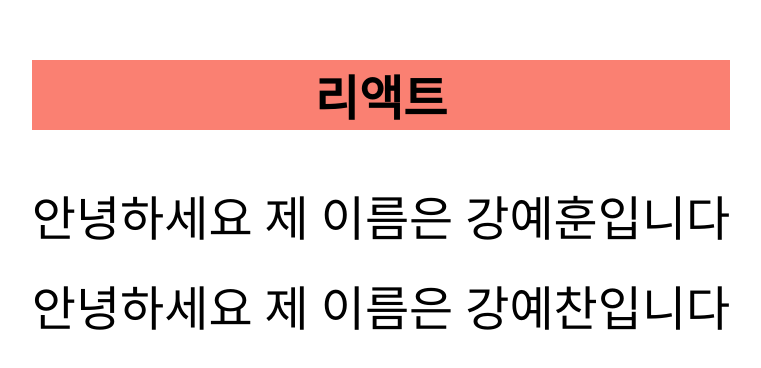
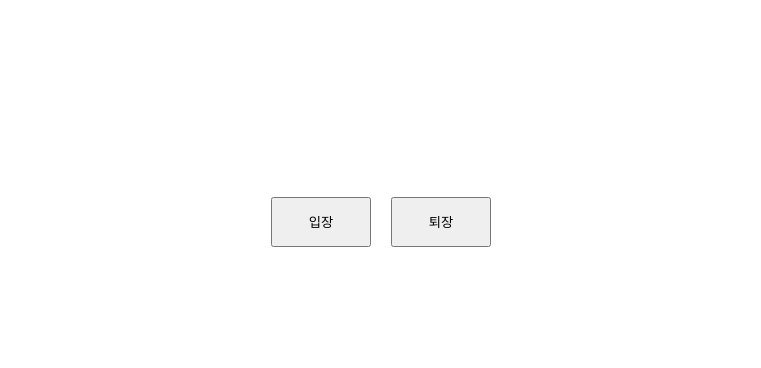
Before and after one commit to Yehoonn/Study, a React (Create React App) app in the folder first-app/: page / in a window 1280 px wide. Shown: the part 198-566 px from the top of the page, without its empty margins (267-1028 px from the left). Built offline with nearby package versions, Linux system fonts and the light colour scheme.

Commit message:
220907 스테이트 공부

```diff
--- a/first-app/package.json
+++ b/first-app/package.json
@@ -6,6 +6,7 @@
     "@testing-library/jest-dom": "^5.16.5",
     "@testing-library/react": "^13.4.0",
     "@testing-library/user-event": "^13.5.0",
+    "create-react-app": "^5.0.1",
     "react": "^18.2.0",
     "react-dom": "^18.2.0",
     "react-scripts": "5.0.1",
--- a/first-app/src/App.js
+++ /dev/null
@@ -1,15 +0,0 @@
-import "./App.css";
-import MyComponent from "./Component/MyComponent";
-
-function App() {
-  const text = "리액트";
-
-  return (
-    <>
-      <div className="div-text">{text}</div>
-      <MyComponent name="강예훈" name2="강예찬" />
-    </>
-  );
-}
-
-export default App;
--- /dev/null
+++ b/first-app/src/App/App.js
@@ -0,0 +1,21 @@
+import "./App.css";
+// import MyComponent from "../Component[default]/MyComponent.js";
+// import Counter from "../stateComponent[class]/Counter.js";
+import Say from "../stateComponent[function]/say.js";
+
+function App() {
+  // const text = "리액트";
+
+  return (
+    <>
+      {/* <div className="div-text">{text}</div>
+      <MyComponent name="강예훈" number={7}>
+        리액트
+      </MyComponent> */}
+      {/* <Counter text="바뀌지 않는 값" /> */}
+      <Say />
+    </>
+  );
+}
+
+export default App;
--- a/first-app/src/Component/MyComponent.js
+++ /dev/null
@@ -1,24 +0,0 @@
-// import { Component } from "react";
-import { Fragment } from "react";
-import "./MyComponent.css";
-
-const MyComponent = ({ name, name2 }) => {
-  return (
-    <>
-      <div className="component">안녕하세요 제 이름은 {name}입니다</div>
-      <div className="component">안녕하세요 제 이름은 {name2}입니다</div>
-    </>
-  );
-};
-
-MyComponent.defaultProps = {
-  name: "X",
-};
-
-export default MyComponent;
-
-// export default class MyComponent extends Component {
-//   render() {
-
-//   }
-// }
--- /dev/null
+++ b/first-app/src/Component[default]/MyComponent.js
@@ -0,0 +1,59 @@
+import { Component, Fragment } from "react";
+import { PropTypes } from "prop-types";
+import "./MyComponent.css";
+
+// 함수형 컴포넌트
+// 함수형 컴포넌트에서 props를 정의하는 형식
+// const MyComponent = ({ name, number, children }) => {
+//   return (
+//     <>
+//       <div className="component">
+//         안녕하세요 제 이름은 {name}입니다
+//         <br />
+//         children 값은 {children}입니다
+//       </div>
+
+//       <div className="component">좋아하는 숫자는 {number}입니다</div>
+//     </>
+//   );
+// };
+
+// MyComponent.defaultProps = {
+//   name: "X",
+// };
+
+// MyComponent.propTypes = {
+//   name: PropTypes.string,
+//   number: PropTypes.number.isRequired,
+// };
+
+// 클래스형 컴포넌트
+
+export default class MyComponent extends Component {
+  render() {
+    // 클래스형 컴포넌트에서 props를 정의하는 방식
+    const { name, number, children } = this.props;
+    return (
+      <>
+        <div className="component">
+          안녕하세요 제이름은 {name}입니다 <br />
+          children 값은 {children}입니다
+        </div>
+        <div className="component">좋아하는 숫자는 {number}입니다</div>
+      </>
+    );
+  }
+}
+
+// Props의 기본 값을 설정하는 메서드
+
+MyComponent.defaultProps = {
+  name: "기본",
+};
+
+// Props의 기본 타입을 설정하는 메서드
+
+MyComponent.propTypes = {
+  name: PropTypes.string,
+  number: PropTypes.number.isRequired,
+};
--- a/first-app/src/index.js
+++ b/first-app/src/index.js
@@ -1,6 +1,6 @@
 import React from "react";
 import ReactDOM from "react-dom/client";
-import App from "./App";
+import App from "./App/App.js";
 import "./index.css";
 
 const root = ReactDOM.createRoot(document.getElementById("root"));
--- /dev/null
+++ b/first-app/src/stateComponent[class]/Counter.css
@@ -0,0 +1,7 @@
+.number {
+  font-size: 5rem;
+}
+
+.button {
+  width: 50px;
+}
--- /dev/null
+++ b/first-app/src/stateComponent[class]/Counter.js
@@ -0,0 +1,61 @@
+import { Component } from "react";
+import "./Counter.css";
+
+// 클래스형 컴포넌트 생성
+class Counter extends Component {
+  // 클래스형 컴포넌트에서 state를 설정하는 방식
+  // 생성자 함수 방식 -> constructor 사용 -> super가 꼭 들어가야 한다
+  // constructor(props) {
+  //   super(props);
+  //   this.state = {
+  //     number: 0,
+  //     fixedNumber: 0,
+  //   };
+  // }
+
+  // 클래스형 컴포넌트에서 state를 설정하는 방식 2
+
+  state = {
+    number: 0,
+    fixedNumber: 0,
+  };
+
+  render() {
+    // 요소로 사용할 수 있게 state의 값을 가져옴 [구조분해 할당];
+    // 기본식은 const number = this.state.number;
+    const { number, fixedNumber } = this.state;
+    const { text } = this.props;
+    return (
+      <>
+        <div>
+          <h1 className="number">{number}</h1>
+          <h2 className="fixed">
+            {text} : {fixedNumber}
+          </h2>
+          <button
+            className="button"
+            onClick={() => {
+              this.setState(
+                (prevState) => {
+                  return {
+                    number: prevState.number + 1,
+                  };
+                },
+                () => {
+                  console.log(this.state);
+                }
+              );
+              this.setState((prevState) => ({
+                number: prevState.number + 1,
+              }));
+            }}
+          >
+            +1
+          </button>
+        </div>
+      </>
+    );
+  }
+}
+
+export default Counter;
--- /dev/null
+++ b/first-app/src/stateComponent[function]/say.css
@@ -0,0 +1,12 @@
+button {
+  width: 100px;
+  height: 50px;
+  margin: 10px 10px 10px 10px;
+}
+
+div {
+  font-size: 3rem;
+  margin-top: 20px;
+  text-align: center;
+  user-select: none;
+}
--- /dev/null
+++ b/first-app/src/stateComponent[function]/say.js
@@ -0,0 +1,18 @@
+import { useState } from "react";
+import "./say.css";
+
+const Say = () => {
+  const [message, setMessage] = useState("");
+  const onClickEnter = () => setMessage("안녕하세요");
+  const onClickLeave = () => setMessage("안녕히 계세요");
+
+  return (
+    <div>
+      <button onClick={onClickEnter}>입장</button>
+      <button onClick={onClickLeave}>퇴장</button>
+      <div>{message}</div>
+    </div>
+  );
+};
+
+export default Say;
```
Also changed, not shown: first-app/src/App/App.css (renamed from first-app/src/App.css), first-app/src/Component[default]/MyComponent.css (renamed from first-app/src/Component/MyComponent.css), 1 other file (tests, documents, lock files or other folders).
